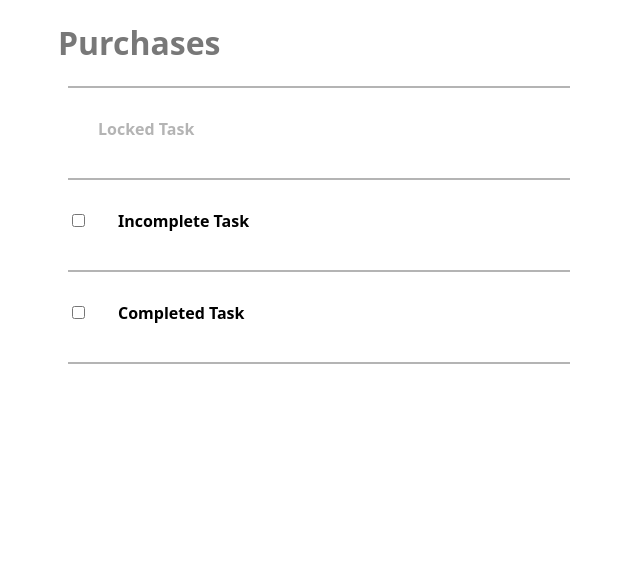
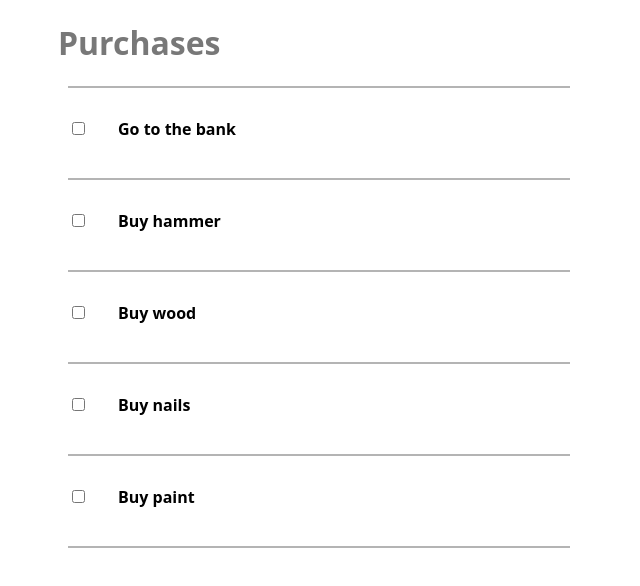
Before and after one commit to mikim190/Task2Do, a React app: page / in a window 1280 px wide. Both pictures are taken after a click on the element "Purchases". Shown: the top 586 px of the page, without its empty margins (0-640 px from the left). Built offline with nearby package versions, Linux system fonts and the light colour scheme; the HTML template or start-up script is replaced by a standard one.

Commit message:
Display a list of the tasks in the selected group

```diff
--- a/client/src/components/App.jsx
+++ b/client/src/components/App.jsx
@@ -80,7 +80,7 @@ class App extends React.Component {
 		let tasks = taskNames.map((each,ind) =>
 		<div key={ind}>
 				<Icon className="fas fa-caret-right"></Icon><Group onClick={(e) => this.handleClick(e,ind)}>{each}</Group>
-				<Status>1 OF {(this.state.tasks.filter(task => task.group === taskNames[ind])).length} TASKS COMPLETE</Status>
+				<Status>0 OF {(this.state.tasks.filter(task => task.group === taskNames[ind])).length} TASKS COMPLETE</Status>
 				<Line></Line>
 			</div>
 		);
--- a/client/src/components/Checkbox.jsx
+++ b/client/src/components/Checkbox.jsx
@@ -44,35 +44,38 @@ class Checkbox extends React.Component {
 
 	}
 
-	handleCheckboxChange(event){
+	handleCheckboxChange(){
+
 		this.setState({
-			checked: event.target.checked
+			checked: !this.state.checked
 		})
 	}
 
 	render() {
+		const tasks = this.props.showTask;
 
-		var style = {
+		let style = {
 			textDecoration: this.state.checked ? 'line-through' : 'none',
 		};
+
+		let task = tasks.map((each,ind) =>
+			<div key={ind}>
+				<Container>
+					<input type="checkbox" onChange={this.handleCheckboxChange}></input>
+					<Group style={style}>{each.task}</Group>
+				</Container>
+				<Line></Line>
+			</div>
+		);
 
 		return (
 			<Main>
 				<Line></Line>
-				<Container>
+				{/* <Container>
 					<Icon className="fas fa-lock"></Icon><Group1 style={style}>Locked Task</Group1>
-				</Container>
-				<Line></Line>
-				<Container>
-					<input type="checkbox" onChange={this.handleCheckboxChange}></input>
-					<Group style={style}>Incomplete Task</Group>
-				</Container>
-				<Line></Line>
-				<Container>
-					<input type="checkbox" onChange={this.handleCheckboxChange}></input>
-					<Group style={style}>Completed Task</Group>
-				</Container>
-				<Line></Line>
+				</Container> */}
+				{task}
+
 			</Main>
 		)
 	}
```
